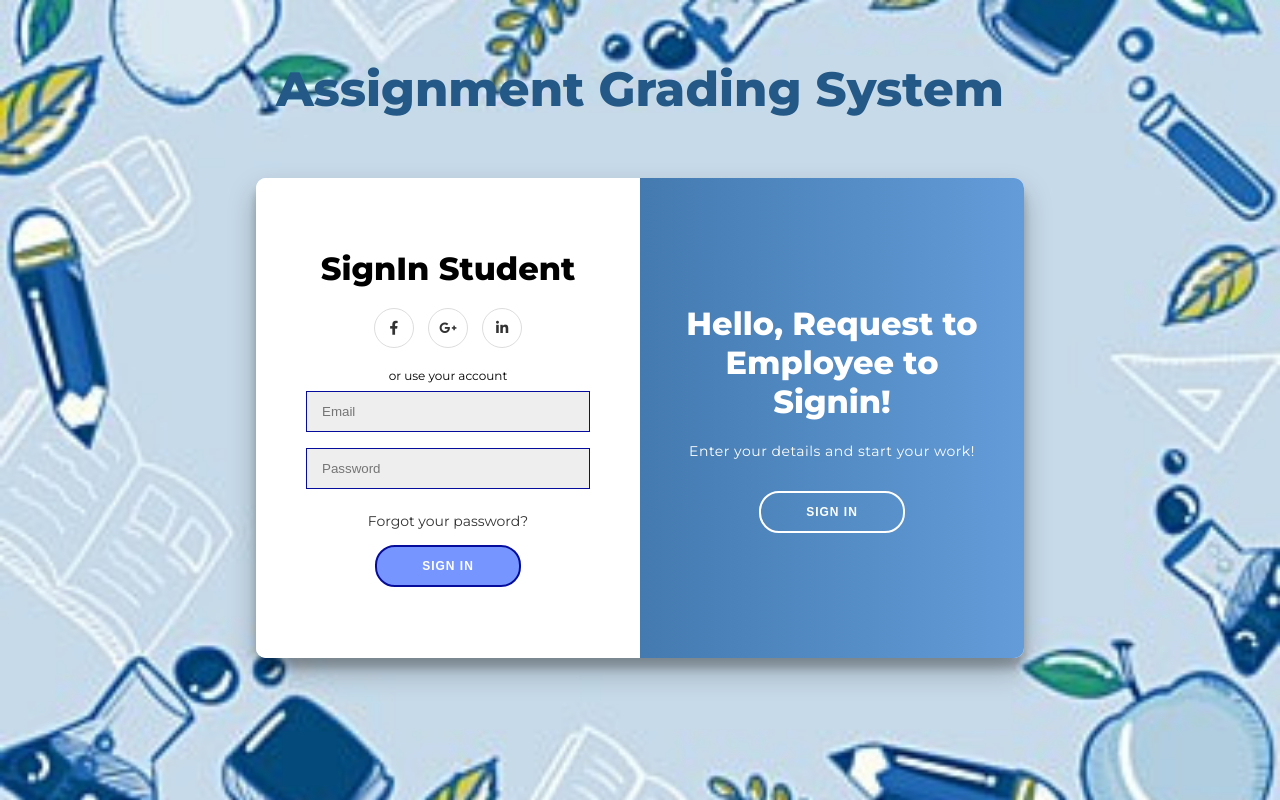
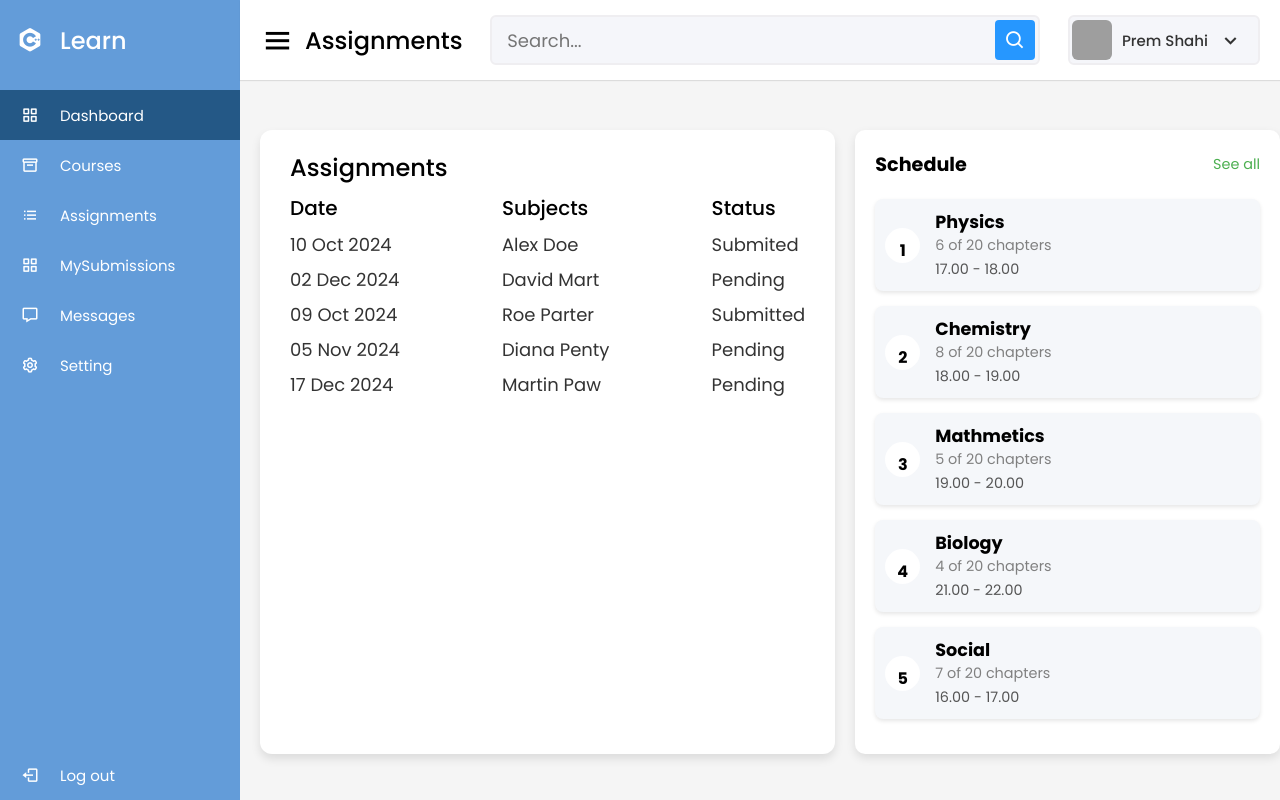
Before and after one commit to Anusha806/GradeSystem, a web app: page / in a window 1280 px wide. Run offline with its HTML, style and script files only (its server is not run), Linux system fonts and the light colour scheme; data that the repository does not hold is empty; some libraries are stand-ins or nearby versions; grey boxes are pictures that could not be loaded.

Commit message:
Update index.html

```diff
--- a/src/main/webapp/index.html
+++ b/src/main/webapp/index.html
@@ -1,78 +1,188 @@
 <!DOCTYPE html>
-<html lang="en">
+<!-- Coding by CodingNepal | www.codingnepalweb.com -->
+<html lang="en" dir="ltr">
 <head>
     <meta charset="UTF-8">
+    <title>Dashboard</title>
+    <link rel="stylesheet" href="style1.css">
+    <!-- Boxicons CDN Link -->
+    <link href='https://unpkg.com/boxicons@2.0.7/css/boxicons.min.css' rel='stylesheet'>
     <meta name="viewport" content="width=device-width, initial-scale=1.0">
-  <title>WELCOME TO LMS</title>
-  <link rel='stylesheet' href='https://cdnjs.cloudflare.com/ajax/libs/font-awesome/5.14.0/css/all.min.css'>
-  <link rel="stylesheet" href="./style.css">
 </head>
-<body>
-  <header>
-    <h1>Assignment Grading System</h1>
-  </header>
+  <div class="sidebar">
+    <div class="logo-details">
+      <i class='bx bxl-c-plus-plus'></i>
+      <span class="logo_name">Learn</span>
+    </div>
+      <ul class="nav-links">
+        <li>
+          <a href="#" class="active">
+            <i class='bx bx-grid-alt' ></i>
+            <span class="links_name">Dashboard</span>
+          </a>
+        </li>
+        <li>
+          <a href="courses.html">
+            <i class='bx bx-box' ></i>
+            <span class="links_name">Courses</span>
+          </a>
+        </li>
+        <li>
+          <a href="assignmentslist.html">
+            <i class='bx bx-list-ul' ></i>
+            <span class="links_name">Assignments</span>
+          </a>
+        </li>
+        <li>
+            <a href="mysubmissions.html" >
+                <i class='bx bx-grid-alt'></i>
+                <span class="links_name">MySubmissions</span>
+            </a>
+        </li>
+       <li>
+          <a href="messages.html">
+            <i class='bx bx-message' ></i>
+            <span class="links_name">Messages</span>
+          </a>
+        </li>
+        <li>
+          <a href="#">
+            <i class='bx bx-cog' ></i>
+            <span class="links_name">Setting</span>
+          </a>
+        </li>
+        <li class="log_out">
+          <a href="#">
+            <i class='bx bx-log-out'></i>
+            <span class="links_name">Log out</span>
+          </a>
+        </li>
+      </ul>
+  </div>
+  <section class="home-section">
+    <nav>
+        <div class="sidebar-button">
+            <i class='bx bx-menu sidebarBtn'></i>
+            <span class="dashboard">Assignments</span>
+        </div>
+        <div class="search-box">
+            <input type="text" placeholder="Search...">
+            <i class='bx bx-search'></i>
+        </div>
+        <div class="profile-details">
+            <img src="images/profile.jpg" alt="">
+            <span class="admin_name">Prem Shahi</span>
+            <i class='bx bx-chevron-down'></i>
+        </div>
+    </nav>
 
-  <div class="container" id="container">
-    <div class="form-container sign-in1-container">
-      <form action="dashboard.html" method="GET">
-        <h1>SignIn Teacher</h1>
-        <div class="social-container">
-          <a href="#" class="social"><i class="fab fa-facebook-f"></i></a>
-          <a href="#" class="social"><i class="fab fa-google-plus-g"></i></a>
-          <a href="#" class="social"><i class="fab fa-linkedin-in"></i></a>
-        </div>
-        <span>or use your ID and Password for SignIn</span>
-        <input type="email" placeholder="Email" required />
-        <input type="password" placeholder="Password" required />
-        <a href="#">Forgot your password?</a>
-        <button type="submit">Sign In</button>
-      </form>
+    <div class="home-content">
+      <div class="overview-boxes">
+
       </div>
 
-    <div class="form-container sign-in-container">
-      <form action="dashboard.html" method="GET">
-        <h1>SignIn Student</h1>
-        <div class="social-container">
-          <a href="#" class="social"><i class="fab fa-facebook-f"></i></a>
-          <a href="#" class="social"><i class="fab fa-google-plus-g"></i></a>
-          <a href="#" class="social"><i class="fab fa-linkedin-in"></i></a>
+      <div class="sales-boxes">
+        <div class="recent-sales box">
+          <div class="title">Assignments</div>
+          <div class="sales-details">
+            <ul class="details">
+              <li class="topic">Date</li>
+              <li><a href="#">10 Oct 2024</a></li>
+              <li><a href="#">02 Dec 2024</a></li>
+              <li><a href="#">09 Oct 2024</a></li>
+              <li><a href="#">05 Nov 2024</a></li>
+              <li><a href="#">17 Dec 2024</a></li>
+
+            </ul>
+            <ul class="details">
+            <li class="topic">Subjects</li>
+            <li><a href="#">Alex Doe</a></li>
+            <li><a href="#">David Mart</a></li>
+            <li><a href="#">Roe Parter</a></li>
+            <li><a href="#">Diana Penty</a></li>
+            <li><a href="#">Martin Paw</a></li>
+
+          </ul>
+          <ul class="details">
+            <li class="topic">Status</li>
+            <li><a href="#">Submited</a></li>
+            <li><a href="#">Pending</a></li>
+            <li><a href="#">Submitted</a></li>
+            <li><a href="#">Pending</a></li>
+            <li><a href="#">Pending</a></li>
+
+          </ul>
+
           </div>
-        <span>or use your account</span>
-        <input type="email" placeholder="Email" required />
-        <input type="password" placeholder="Password" required />
-        <a href="#">Forgot your password?</a>
-        <button type="submit">Sign In</button>
-      </form>
           </div>
 
-    <div class="overlay-container">
-      <div class="overlay">
-        <div class="overlay-panel overlay-left">
-          <h1>Welcome Back!</h1>
-          <p>To keep connected with us please login with your personal info</p>
-          <button class="ghost" id="signIn">Sign In</button>
+        <div class="schedule-container">
+        <div class="header">
+            <h2>Schedule</h2>
+            <a href="#">See all</a>
         </div>
-        <div class="overlay-panel overlay-right">
-          <h1>Hello, Request to Employee to Signin!</h1>
-          <p>Enter your details and start your work!</p>
-          <button class="ghost" id="signIn1">Sign In</button>
+
+        <div class="card">
+            <div class="card-number">1</div>
+            <div class="card-info">
+                <h3>Physics</h3>
+                <p>6 of 20 chapters</p>
+                <span>17.00 - 18.00</span>
+            </div>
+        </div>
+
+        <div class="card">
+            <div class="card-number">2</div>
+            <div class="card-info">
+                <h3>Chemistry</h3>
+                <p>8 of 20 chapters</p>
+                <span>18.00 - 19.00</span>
+            </div>
+        </div>
+
+        <div class="card">
+            <div class="card-number">3</div>
+            <div class="card-info">
+                <h3>Mathmetics</h3>
+                <p>5 of 20 chapters</p>
+                <span>19.00 - 20.00</span>
+            </div>
+        </div>
+
+        <div class="card">
+            <div class="card-number">4</div>
+            <div class="card-info">
+                <h3>Biology</h3>
+                <p>4 of 20 chapters</p>
+                <span>21.00 - 22.00</span>
+            </div>
+        </div>
+
+        <div class="card">
+            <div class="card-number">5</div>
+            <div class="card-info">
+                <h3>Social</h3>
+                <p>7 of 20 chapters</p>
+                <span>16.00 - 17.00</span>
+            </div>
+        </div>
+
     </div>
       </div>
     </div>
-  </div>
+  </section>
 
   <script>
-    const signIn1Button = document.getElementById('signIn1');
-    const signInButton = document.getElementById('signIn');
-    const container = document.getElementById('container');
+   let sidebar = document.querySelector(".sidebar");
+let sidebarBtn = document.querySelector(".sidebarBtn");
+sidebarBtn.onclick = function() {
+  sidebar.classList.toggle("active");
+  if(sidebar.classList.contains("active")){
+  sidebarBtn.classList.replace("bx-menu" ,"bx-menu-alt-right");
+}else
+  sidebarBtn.classList.replace("bx-menu-alt-right", "bx-menu");
+}
+ </script>
 
-    signIn1Button.addEventListener('click', () => {
-      container.classList.add("right-panel-active");
-    });
-
-    signInButton.addEventListener('click', () => {
-      container.classList.remove("right-panel-active");
-    });
-  </script>
 </body>
 </html>
```
Lines whose indentation alone changed are shown as unchanged.
